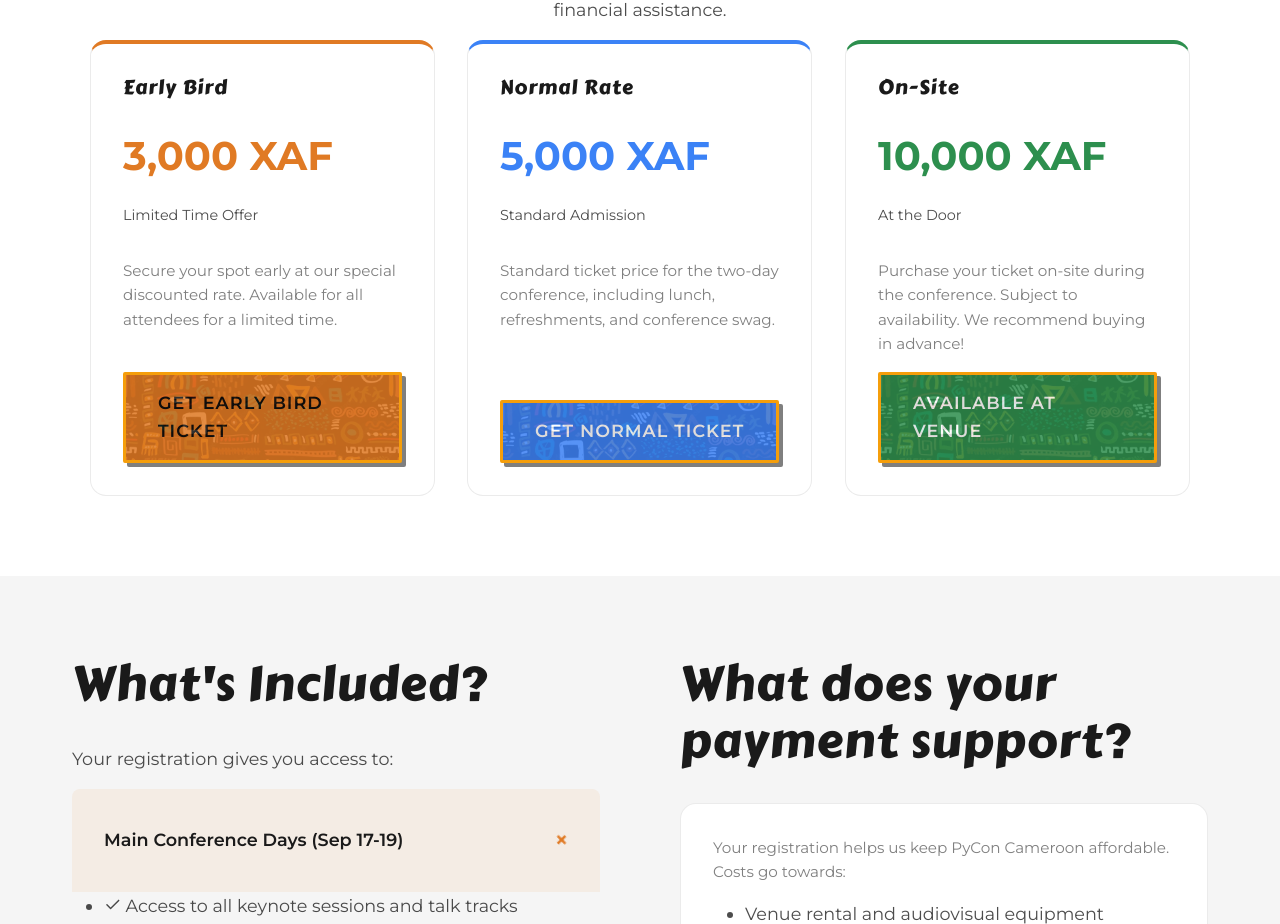
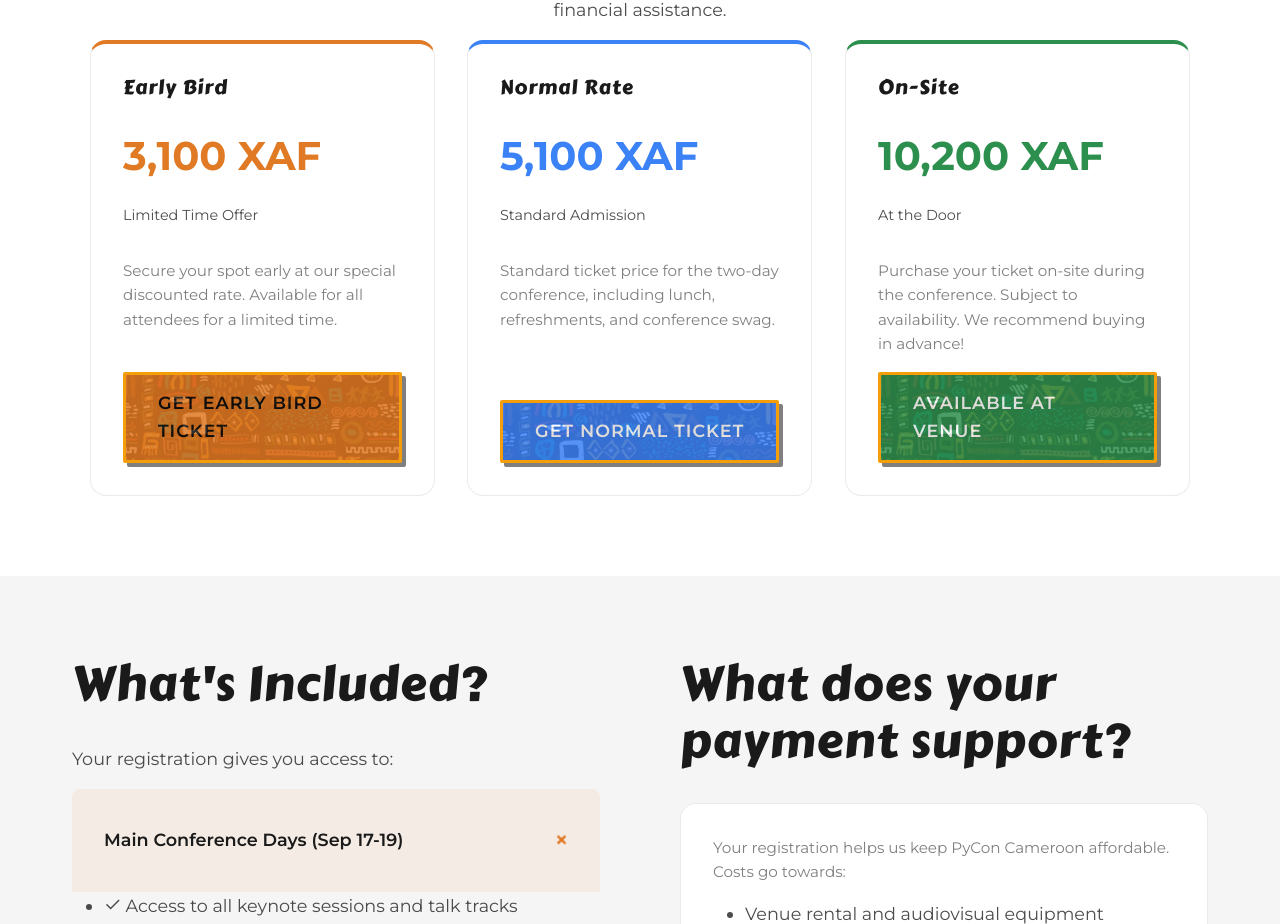
Before and after one commit to pythoncameroon/PyCon_Cameroon_2026, a React (Vite) app: page /en/attend in a window 1280 px wide. Shown: the part 778-1702 px from the top of the page. Built offline with nearby package versions, Linux system fonts and the light colour scheme.

Commit message:
Update ticket prices: Early Bird 3100, Normal 5100, On-Site 10200 XAF

```diff
--- a/src/pages/Attend.jsx
+++ b/src/pages/Attend.jsx
@@ -44,7 +44,7 @@ const Attend = () => {
                         <div className="card animate-on-scroll slide-up" style={{ borderTop: '4px solid var(--color-orange)', display: 'flex', flexDirection: 'column', height: '100%' }}>
                             <h3 className="card-title">{t('attend.earlyBird')}</h3>
                             <div style={{ fontSize: '2.5rem', fontWeight: 700, color: 'var(--color-orange)', margin: 'var(--spacing-sm) 0' }}>
-                                3,000 XAF
+                                3,100 XAF
                             </div>
                             <p style={{ fontSize: '0.9rem', color: 'var(--color-text-secondary)', marginBottom: 'var(--spacing-md)' }}>
                                 {t('attend.limitedTime')}
@@ -61,7 +61,7 @@ const Attend = () => {
                         <div className="card animate-on-scroll slide-up" style={{ borderTop: '4px solid var(--color-blue)', display: 'flex', flexDirection: 'column', height: '100%' }}>
                             <h3 className="card-title">{t('attend.normalRate')}</h3>
                             <div style={{ fontSize: '2.5rem', fontWeight: 700, color: 'var(--color-blue)', margin: 'var(--spacing-sm) 0' }}>
-                                5,000 XAF
+                                5,100 XAF
                             </div>
                             <p style={{ fontSize: '0.9rem', color: 'var(--color-text-secondary)', marginBottom: 'var(--spacing-md)' }}>
                                 {t('attend.standardAdmission')}
@@ -79,7 +79,7 @@ const Attend = () => {
                         <div className="card animate-on-scroll slide-up" style={{ borderTop: '4px solid var(--color-green)', display: 'flex', flexDirection: 'column', height: '100%' }}>
                             <h3 className="card-title">{t('attend.onSite')}</h3>
                             <div style={{ fontSize: '2.5rem', fontWeight: 700, color: 'var(--color-green)', margin: 'var(--spacing-sm) 0' }}>
-                                10,000 XAF
+                                10,200 XAF
                             </div>
                             <p style={{ fontSize: '0.9rem', color: 'var(--color-text-secondary)', marginBottom: 'var(--spacing-md)' }}>
                                 {t('attend.atTheDoor')}
```
